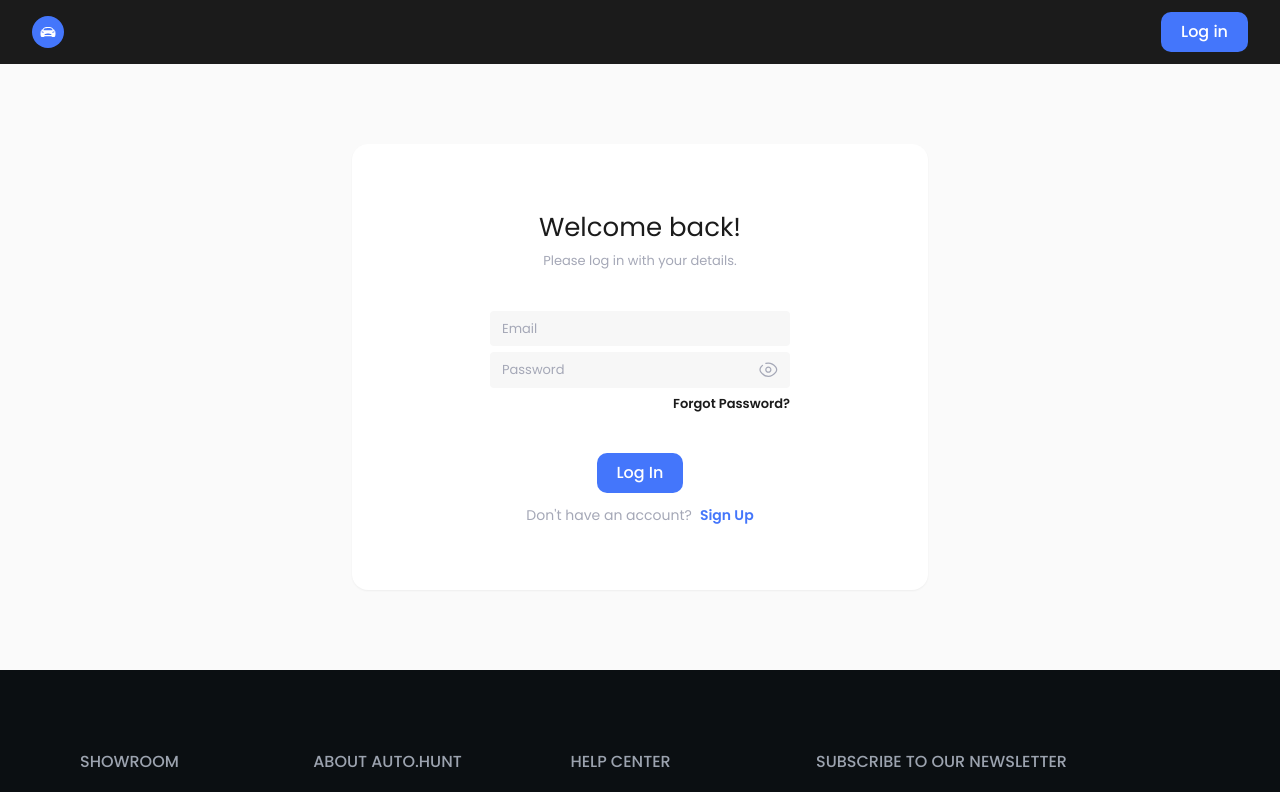
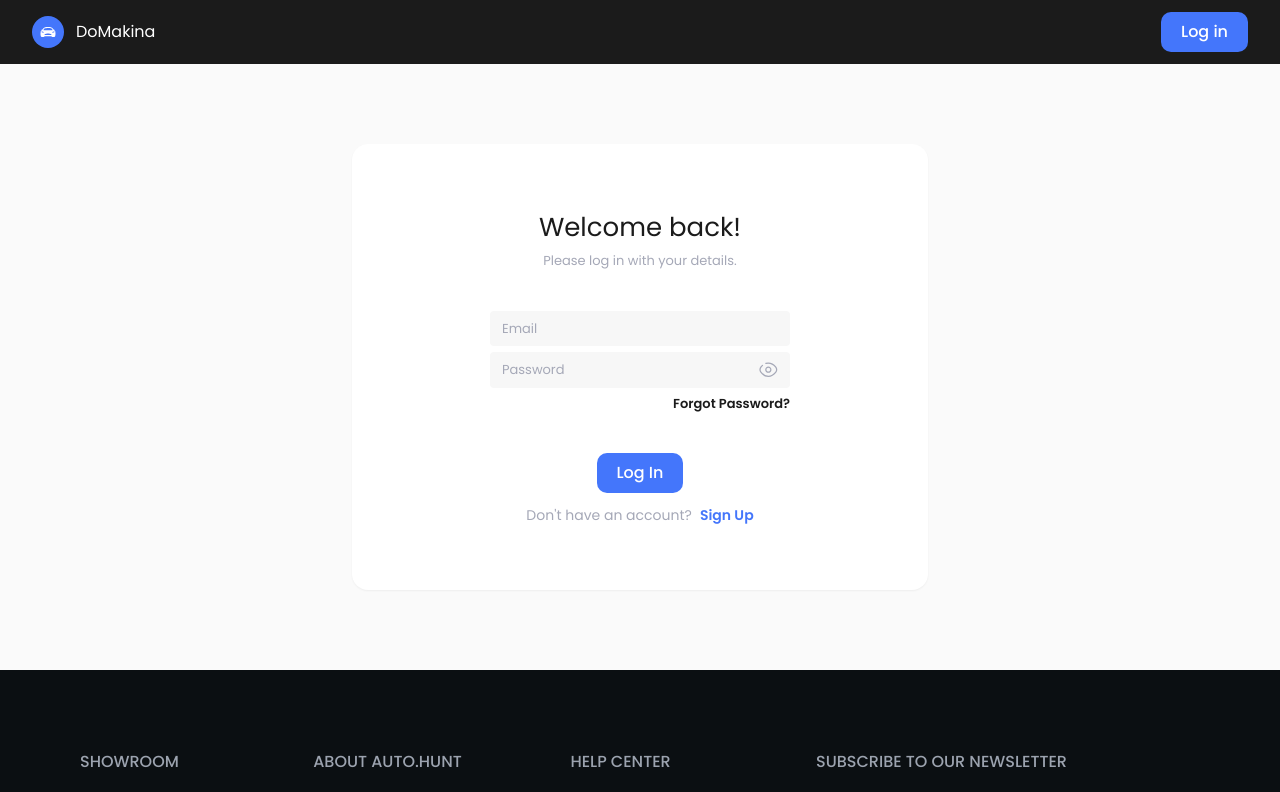
Before and after one commit to DoMakina/frontend, a React (Vite) app: page /login in a window 1280 px wide. Shown: the top 792 px of the page. Built offline with nearby package versions, Linux system fonts and the light colour scheme.

Commit message:
Fixed Advanced Search

```diff
--- a/src/components/layouts/MainLayout/Header.jsx
+++ b/src/components/layouts/MainLayout/Header.jsx
@@ -8,8 +8,12 @@ const Header = ({ displayLoginButton = true }) => {
 	const navigate = useNavigate();
 	return (
 		<header className="flex w-full items-center justify-between bg-theme-text px-8 py-3 text-white">
-			<Link to="/">
+			<Link
+				className="flex flex-row items-center justify-center space-x-3"
+				to="/"
+			>
 				<Logo />
+				<h1>DoMakina</h1>
 			</Link>
 
 			<div className="flex flex-row space-x-4">
--- a/src/components/pages/Home/CarGrid.jsx
+++ b/src/components/pages/Home/CarGrid.jsx
@@ -1,6 +1,7 @@
 import { FaChevronRight } from "react-icons/fa";
 import { CarCard } from "../Search";
 import { LocalStorageUtils } from "../../../utils";
+import { Link } from "react-router-dom";
 
 export default function CarGrid() {
 	const cars = LocalStorageUtils.getItem("cars") || [];
@@ -18,9 +19,12 @@ export default function CarGrid() {
 			<div className="flex w-full max-w-7xl flex-col items-center justify-center">
 				{/* Advanced Search Button */}
 				<div className="mb-6 flex self-end">
-					<button className="flex items-center gap-2 rounded bg-blue-100 px-4 py-2 font-semibold text-blue-700 hover:bg-blue-500 hover:text-white">
+					<Link
+						className="flex items-center gap-2 rounded bg-blue-100 px-4 py-2 font-semibold text-blue-700 duration-150 hover:bg-blue-500 hover:text-white"
+						to="/search"
+					>
 						Advanced Search <FaChevronRight />
-					</button>
+					</Link>
 				</div>
 
 				{/* Car Cards Grid */}
```
